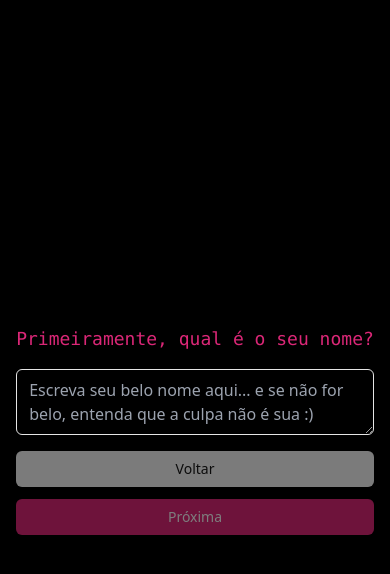
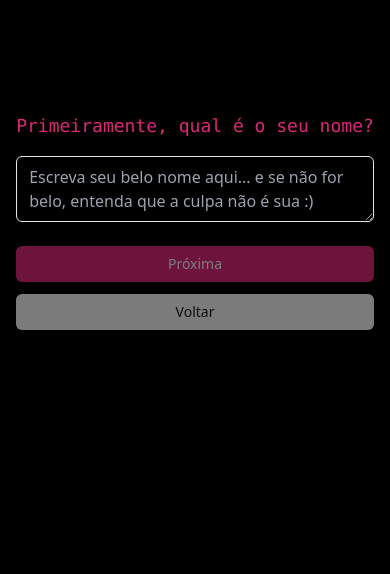
Before and after one commit to jessicaMarquess/boyscout, a Next.js app: page /form-page in a window 390 px wide. Shown: the top 574 px of the page. Built offline with nearby package versions, Linux system fonts and the light colour scheme.

Commit message:
responsividade

```diff
--- a/src/app/form-page/page.tsx
+++ b/src/app/form-page/page.tsx
@@ -168,11 +168,11 @@ export default function FormPage() {
   }
 
   return (
-    <div className="w-full h-screen flex flex-col items-center justify-center">
+    <div className="w-full lg:h-screen flex flex-col mt-20 lg:mt-0 items-center justify-center">
       <Form {...form}>
         <form
           onSubmit={form.handleSubmit(onSubmit)}
-          className="lg:w-[700px] flex flex-col gap-4 p-4 mt-4"
+          className="max-w-[500px] lg:w-[700px] flex flex-col gap-4 p-4 mt-4"
         >
           {questions.map(
             (question, index) =>
@@ -199,7 +199,7 @@ export default function FormPage() {
                 />
               )
           )}
-          <div className="flex flex-col gap-3 lg:flex-row lg:justify-between">
+          <div className="mt-2 flex flex-col-reverse gap-3 lg:flex-row lg:justify-between">
             <Button
               type="button"
               onClick={handlePrevious}
```
